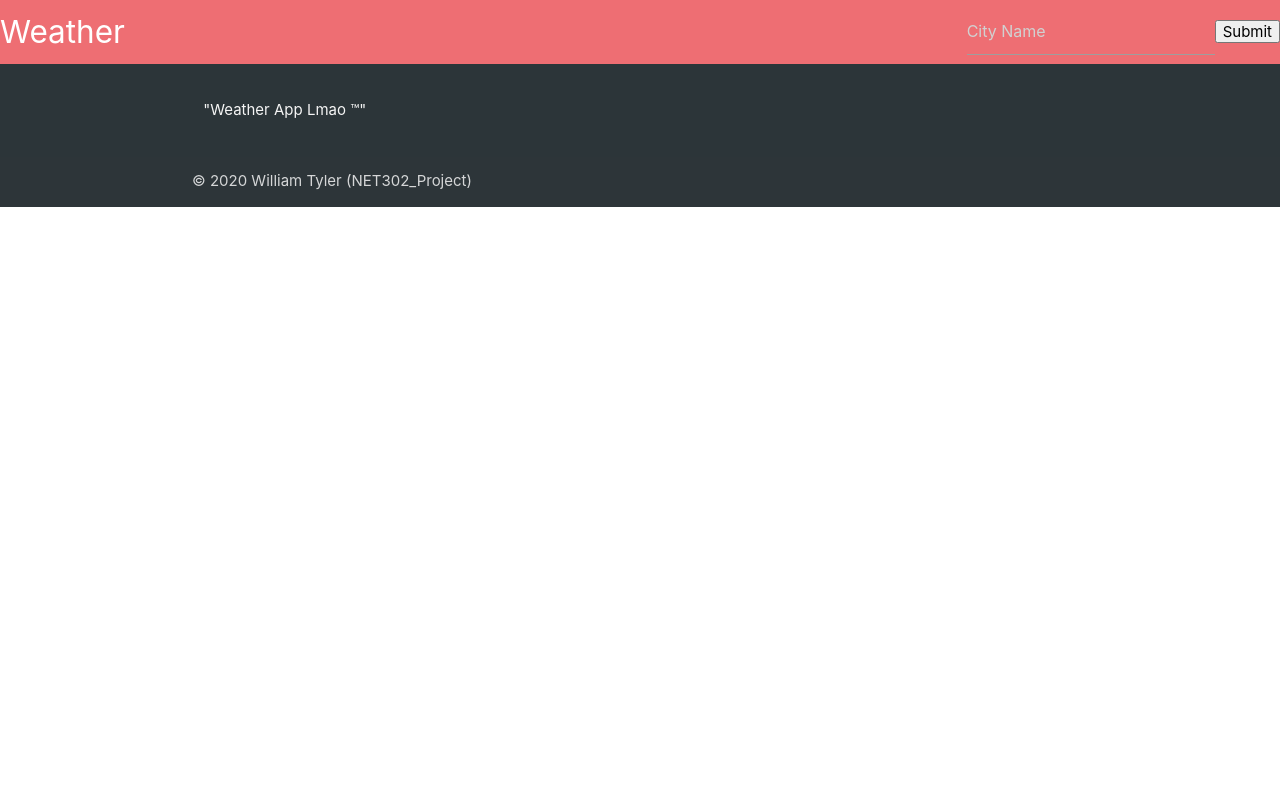
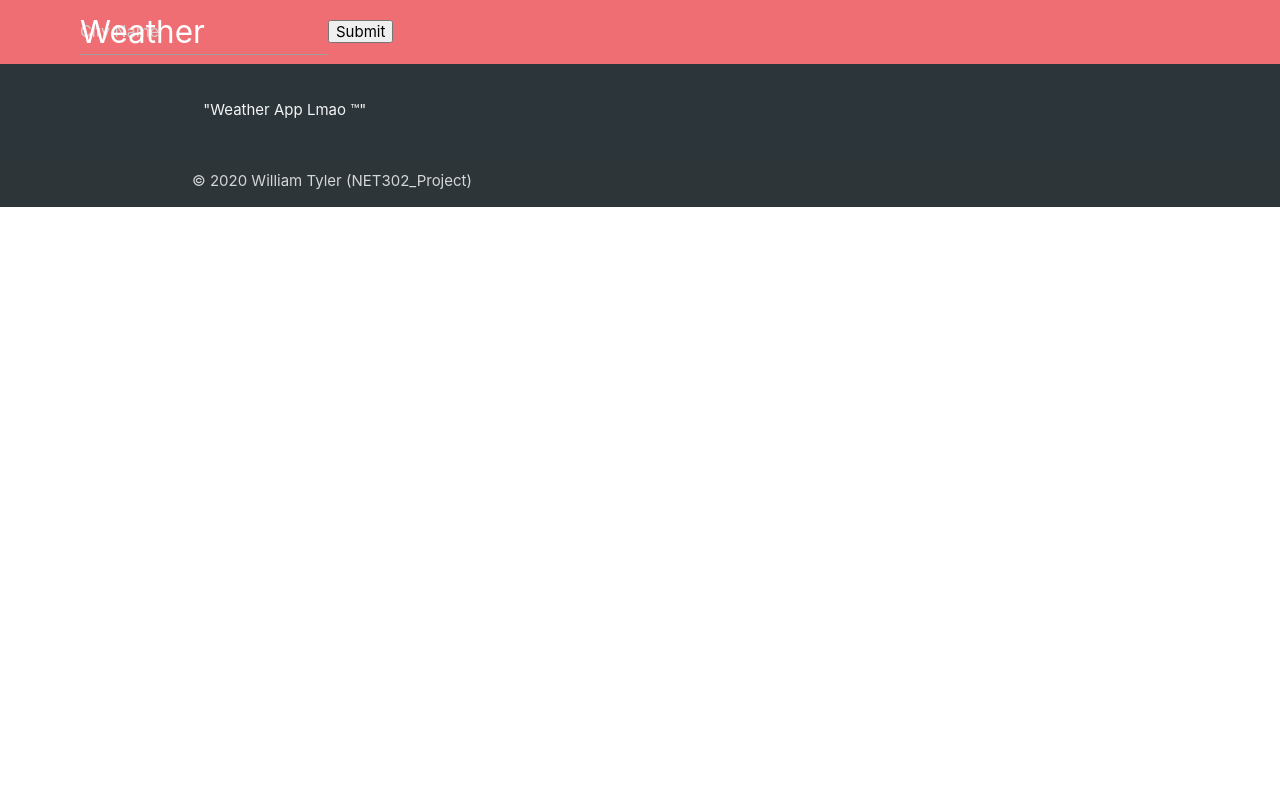
Before and after one commit to wtylerwork/NET302-Project, a PHP site: page / in a window 1280 px wide. Run offline with PHP 8.4, Linux system fonts and the light colour scheme; some libraries are stand-ins or nearby versions.

Commit message:
CSS Positioning Test

```diff
--- a/index.php
+++ b/index.php
@@ -18,7 +18,7 @@
 	</head>
 	<body>
 		<nav>
-			<div class="nav-wrapper">
+			<div class="nav-wrapper" style="position:fixed; left:80px;">
 				<a href="#" class="brand-logo">Weather</a>
 					<ul id="nav-mobile" class="right hide-on-med-and-down">
 						<li><input placeholder="City Name" name="cityName" id="customerName" type="text" class="validate" maxlength="50" required></li>
```
